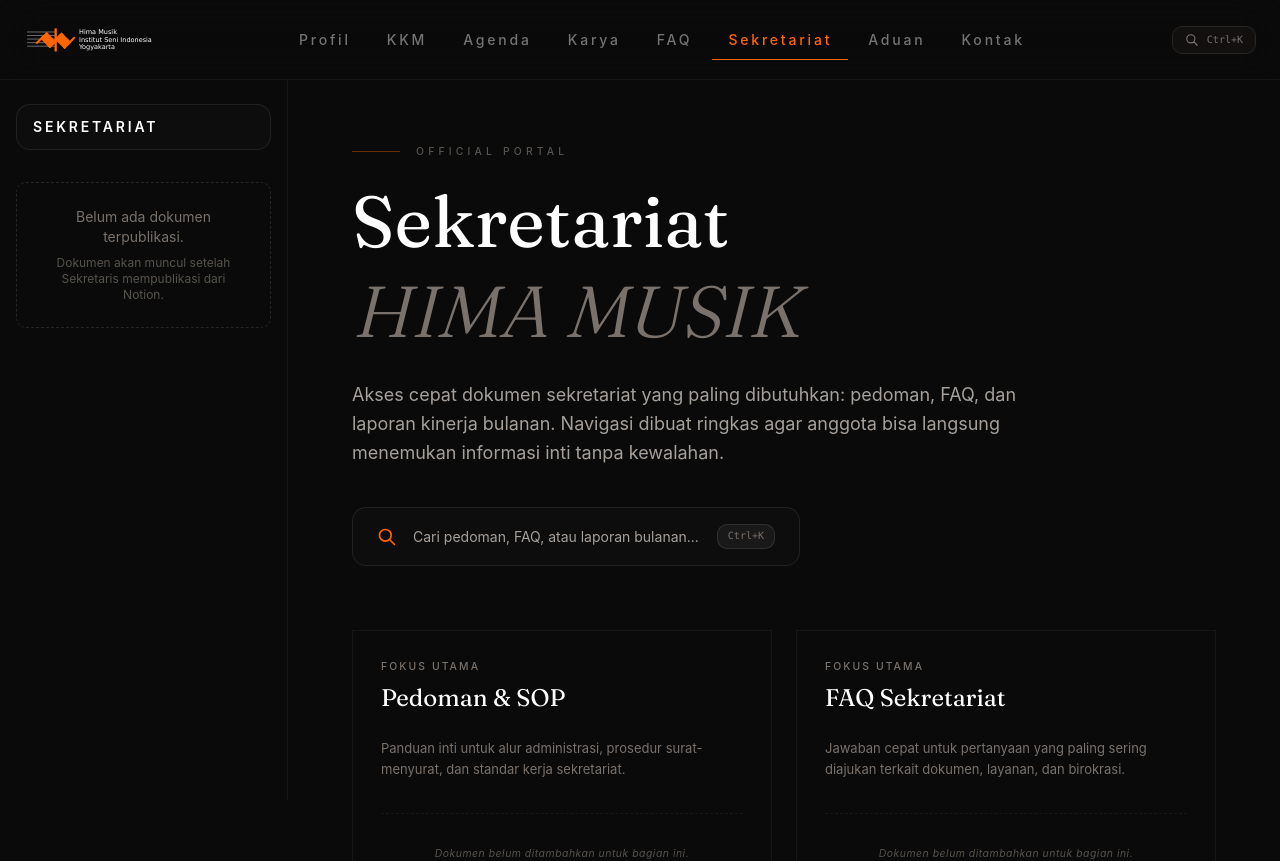
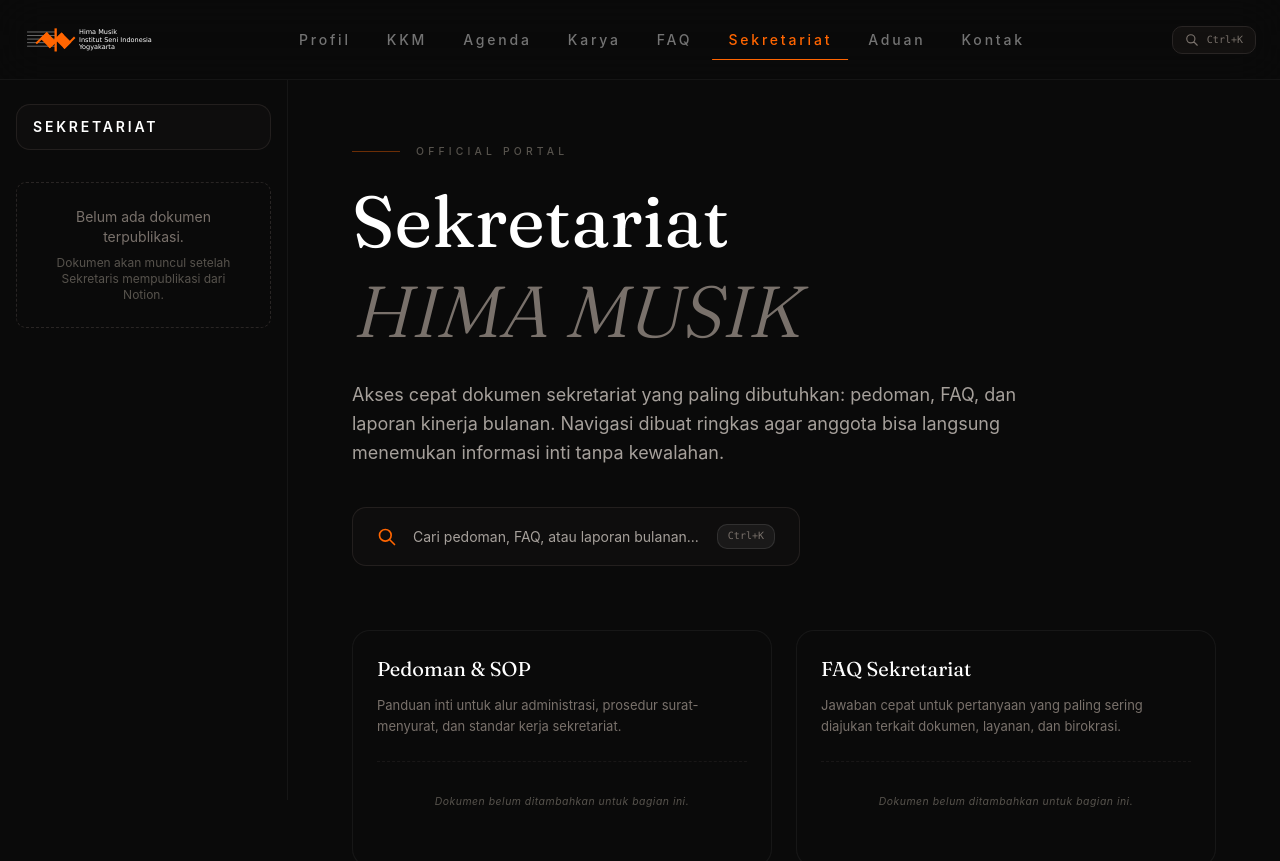
Before and after one commit to hima-musik-isiyk/HIMA-Musik-Official-Portal, a Next.js app: page /sekretariat in a window 1280 px wide. Shown: the top 861 px of the page. Built offline with nearby package versions, Linux system fonts and the light colour scheme.

Commit message:
refactor: update DocsPortal card styling and limit display to three documents with updated README documentation

```diff
--- a/views/DocsPortal.tsx
+++ b/views/DocsPortal.tsx
@@ -263,30 +263,27 @@ export default function DocsPortalView({
             return (
               <div
                 key={section.key}
-                className="group relative flex flex-col border border-white/5 p-7 transition-colors hover:bg-stone-900/10"
+                className="group relative flex flex-col rounded-2xl border border-white/5 bg-stone-900/10 p-6 transition-all duration-300 hover:border-stone-800/80 hover:bg-stone-900/20"
                 data-animate="up"
               >
-                <div className="relative mb-6">
-                  <p className="mb-2 text-[0.65rem] font-medium tracking-[0.2em] text-stone-500 uppercase">
-                    Fokus Utama
-                  </p>
-                  <h2 className="group-hover:text-gold-400 font-serif text-2xl text-white transition-colors">
+                <div className="relative mb-3">
+                  <h2 className="group-hover:text-gold-400 font-serif text-xl text-white transition-colors">
                     {section.title}
                   </h2>
                 </div>
 
-                <p className="mb-8 text-[0.8125rem] leading-relaxed text-stone-500 transition-colors group-hover:text-stone-400">
+                <p className="mb-6 text-[0.8125rem] leading-relaxed text-stone-500 transition-colors group-hover:text-stone-400">
                   {section.description}
                 </p>
 
                 <div className="mt-auto">
                   {sectionDocs.length > 0 ? (
                     <div className="space-y-2">
-                      {sectionDocs.slice(0, 4).map((doc) => (
+                      {sectionDocs.slice(0, 3).map((doc) => (
                         <Link
                           key={doc.id}
                           href={`/sekretariat/${doc.slug}`}
-                          className="group/link flex items-center gap-3 rounded-xl border border-transparent px-4 py-2.5 text-xs text-stone-400 transition-colors hover:border-stone-800 hover:bg-stone-900/40 hover:text-white"
+                          className="group/link flex items-center gap-2.5 rounded-xl border border-transparent px-3.5 py-2 text-xs text-stone-400 transition-colors hover:border-stone-800/50 hover:bg-stone-900/30 hover:text-white"
                         >
                           <span className="group-hover/link:text-gold-400 text-stone-600 transition-colors">
                             {doc.icon || (
@@ -308,9 +305,9 @@ export default function DocsPortalView({
                           <span className="flex-1 truncate">{doc.title}</span>
                         </Link>
                       ))}
-                      {sectionDocs.length > 4 && (
-                        <p className="mt-3 text-center text-[0.65rem] font-medium tracking-wide text-stone-600">
-                          +{sectionDocs.length - 4} DOKUMEN LAINNYA
+                      {sectionDocs.length > 3 && (
+                        <p className="mt-2 text-center text-[0.65rem] font-medium tracking-wide text-stone-600">
+                          +{sectionDocs.length - 3} DOKUMEN LAINNYA
                         </p>
                       )}
                     </div>
```
Also changed, not shown: 1 other file (tests, documents, lock files or other folders).
